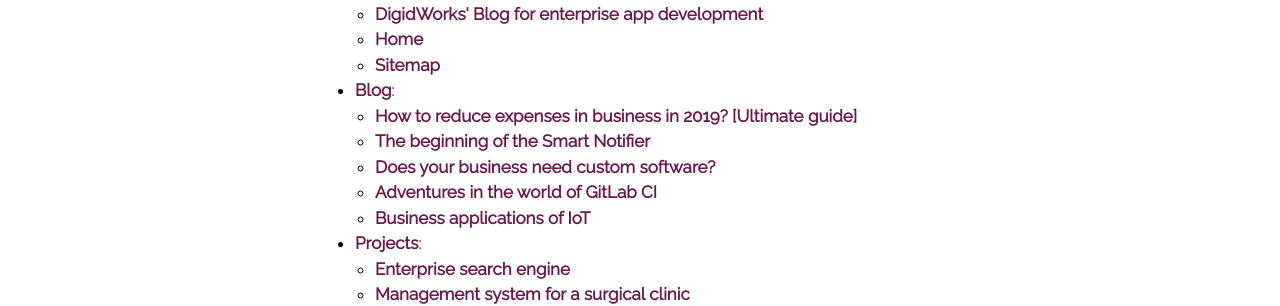
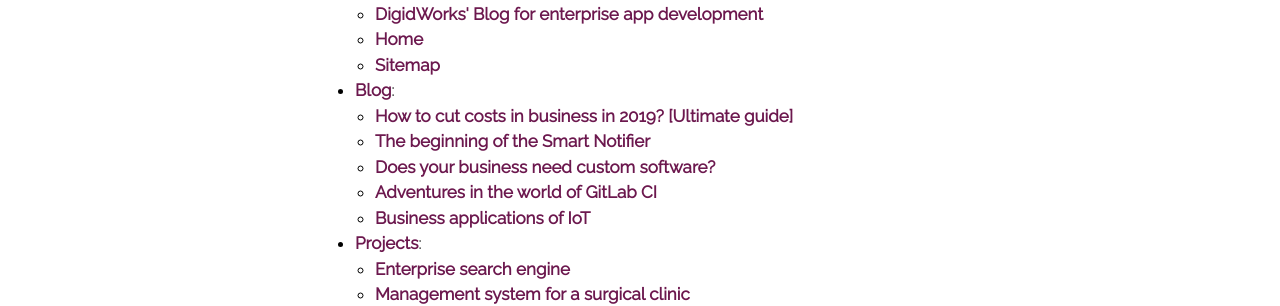
Before and after one commit to nikolai-tenev/nikolai-tenev.github.io, a Jekyll site: the page built from sitemap.html, in a window 1280 px wide and 1182 px high. Shown: the part 419-725 px from the top of the window. Built offline with Jekyll 4.4.1, drawn with Linux system fonts in a browser that asks for light colours; comment, search, counter and statistics services are not loaded.

Commit message:
1. Reduce title length, 60 was getting cut out from SERPs. It seems around 54 is better.

```diff
--- a/_posts/2019-04-22-reduce-expenses-business-ultimate-guide.html
+++ b/_posts/2019-04-22-reduce-expenses-business-ultimate-guide.html
@@ -1,5 +1,5 @@
 ---
-title: How to reduce expenses in business in 2019? [Ultimate guide]
+title: How to cut costs in business in 2019? [Ultimate guide]
 categories: [guides]
 tags: [Small business, Medium business, Cost reduction strategy, Management]
 thumbnails:
```
